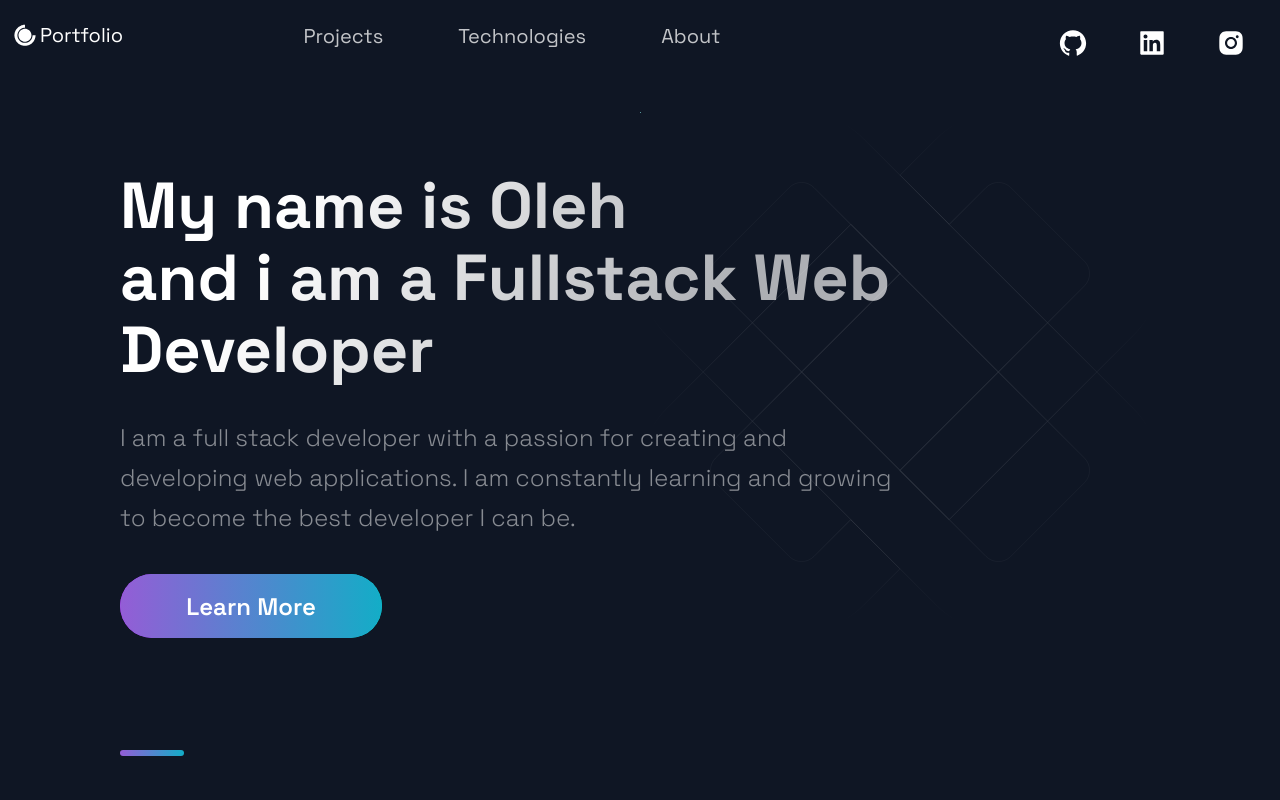
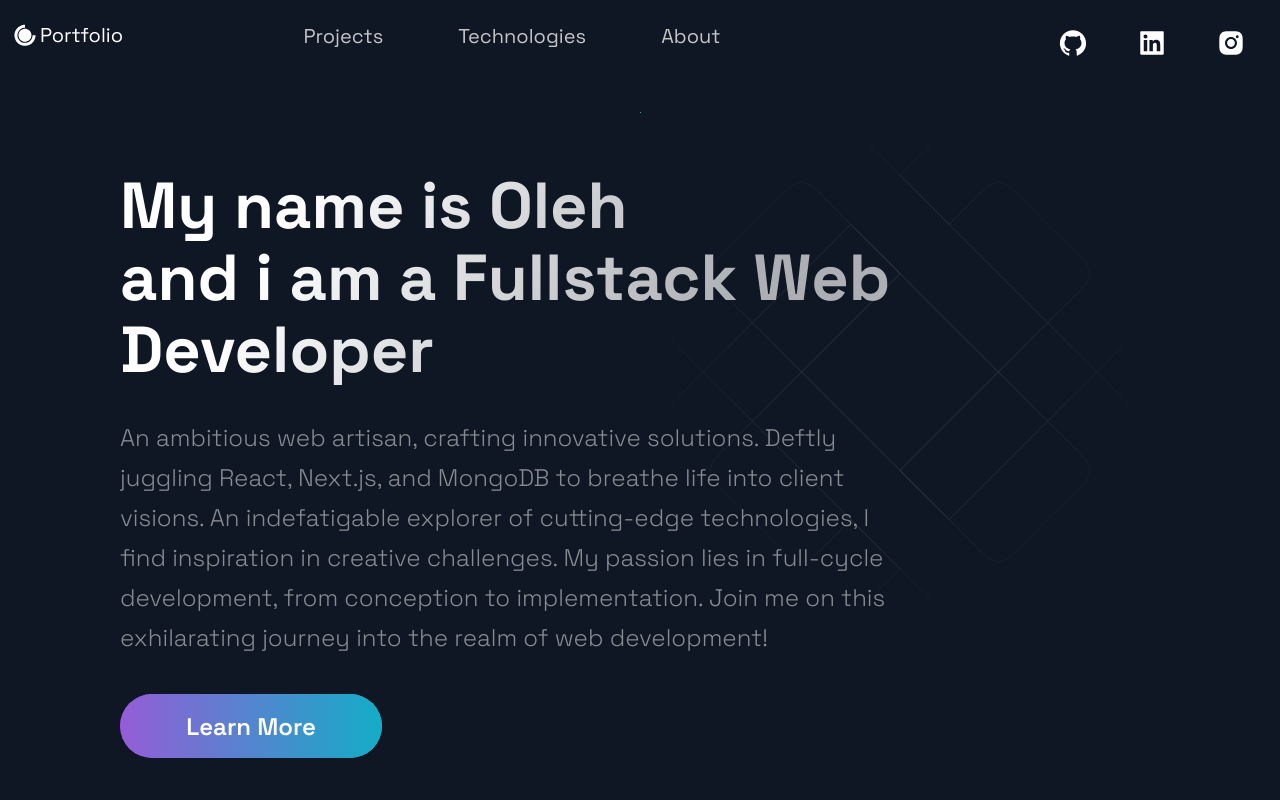
Before and after one commit to sokolov574/Portfolio, a Next.js app: page / in a window 1280 px wide. Shown: the top 800 px of the page. Built offline with nearby package versions, Linux system fonts and the light colour scheme.

Commit message:
create a new description about me

```diff
--- a/src/components/Hero/Hero.js
+++ b/src/components/Hero/Hero.js
@@ -12,7 +12,7 @@ const Hero = (props) => (
         and i am a Fullstack Web Developer
       </SectionTitle>
       <SectionText>
-        I am a full stack developer with a passion for creating and developing web applications. I am constantly learning and growing to become the best developer I can be.
+      An ambitious web artisan, crafting innovative solutions. Deftly juggling React, Next.js, and MongoDB to breathe life into client visions. An indefatigable explorer of cutting-edge technologies, I find inspiration in creative challenges. My passion lies in full-cycle development, from conception to implementation. Join me on this exhilarating journey into the realm of web development!
       </SectionText>
       <Button onClick={() => window.location = 'https://www.linkedin.com/in/oleh-sokolov-2bb078252/'}>Learn More</Button>
     </LeftSection>
```
